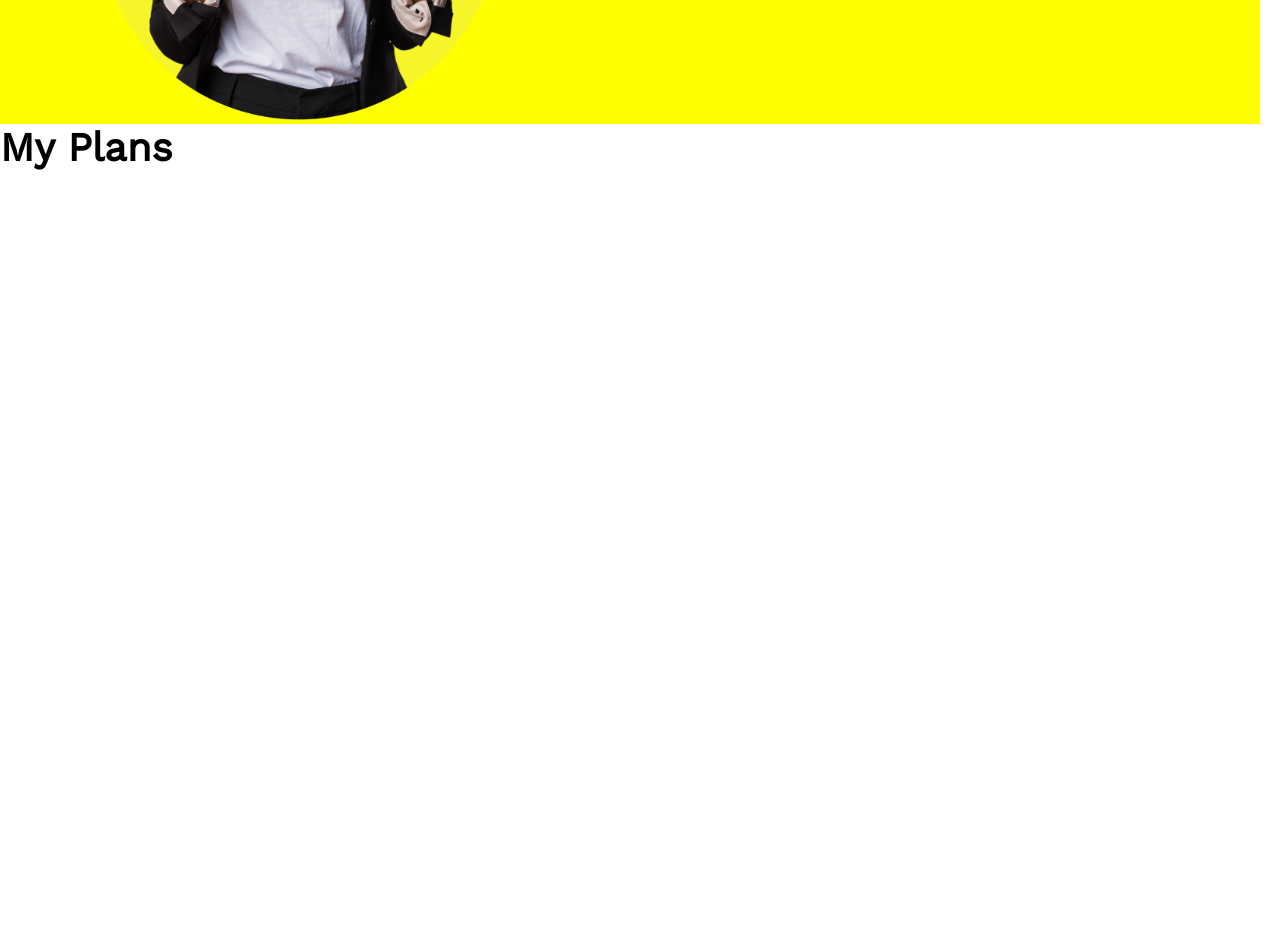
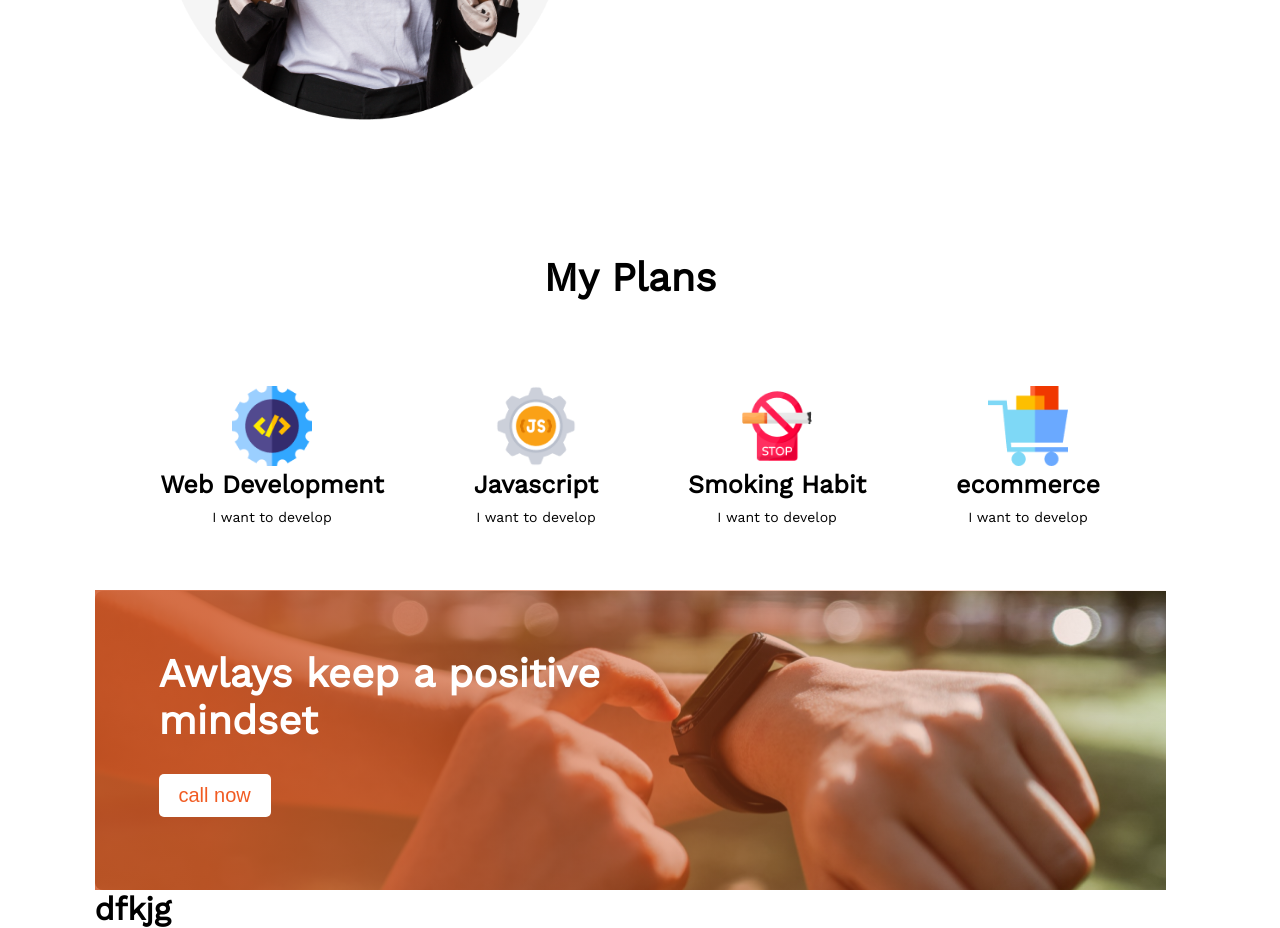
Before and after one commit to golam-kibriya123/new-year-assingment, a plain HTML site: page index.html in a window 1280 px wide. Shown: the part 1280-2208 px from the top of the page. Before the commit the page ends 1747 px from the top, so only its background shows below. Drawn offline with nearby package versions, Linux system fonts and the light colour scheme.

Commit message:
positive mindset section added

```diff
--- a/index.html
+++ b/index.html
@@ -56,30 +56,40 @@
             <h1 class="section-title">My Plans</h1>
             <div class="plans">
                 <div class="plan">
-                    <img src="" alt="">
-                    <h1 class="section-title"></h1>
-                    <p class="description"></p>
+                    <img src="./images/icons/web.png" alt="">
+                    <h1 class="section-title">Web Development</h1>
+                    <p class="description">I want to develop</p>
                 </div>
                 <div class="plan">
-                    <img src="" alt="">
-                    <h1 class="section-title"></h1>
-                    <p class="description"></p>
+                    <img src="./images/icons/js.png" alt="">
+                    <h1 class="section-title">Javascript</h1>
+                    <p class="description">I want to develop</p>
                 </div>
                 <div class="plan">
-                    <img src="" alt="">
-                    <h1 class="section-title"></h1>
-                    <p class="description"></p>
+                    <img src="./images/icons/smoke.png" alt="">
+                    <h1 class="section-title">Smoking Habit</h1>
+                    <p class="description">I want to develop</p>
                 </div>
                 <div class="plan">
-                    <img src="" alt="">
-                    <h1 class="section-title"></h1>
-                    <p class="description"></p>
+                    <img src="./images/icons/ecom.png" alt="">
+                    <h1 class="section-title">ecommerce</h1>
+                    <p class="description">I want to develop</p>
                 </div>
             </div>
 
         </section>
 
-
+        <!-- Awlays keep a positive mindset -->
+        <section class="mindset">
+            <div class="mindset-content">
+                <h1 class="section-title"> Awlays keep a positive <br>
+                    mindset</h1>
+                <button class="btn">
+                    call now
+                </button>
+            </div>
+        </section>
+        <div><h1>dfkjg</h1></div>
     </main>
     <footer>
 
--- a/styles/style.css
+++ b/styles/style.css
@@ -11,6 +11,10 @@ body {
     align-items: center;
     justify-content: center;
 
+}
+
+main {
+    width: 85%;
 }
 
 header {
@@ -44,7 +48,6 @@ header {
     background-color: #F15B22;
     border: none;
     color: #fff;
-    font-weight: 600;
     font-size: 20px;
     border-radius: 5px;
 }
@@ -56,7 +59,6 @@ header {
     display: flex;
     flex-direction: row;
     justify-content: space-around;
-    background-color: yellow;
 }
 
 .failure-img {}
@@ -93,3 +95,67 @@ header {
     color: green;
     font-weight: 100;
 }
+
+/* my-plans */
+.my-plans {
+    display: flex;
+    flex-direction: column;
+    align-items: center;
+    margin-top: 130px;
+}
+
+.plans {
+    display: flex;
+    flex-direction: row;
+    justify-content: space-around;
+    align-items: center;
+    text-align: center;
+
+    margin: 40px 0px 0 0px;
+}
+
+.plans .plan {
+    padding: 40px;
+    margin: 5px;
+}
+
+.plans .plan img {
+    height: 80px;
+}
+
+.plans .plan .section-title {
+    font-weight: 700;
+    font-size: 25px;
+}
+
+.plans .plan .description {
+    padding-top: 10px;
+}
+
+/* mindset */
+.mindset {
+    background-image: url(../images/watch.png);
+    background-repeat: no-repeat;
+    background-size: cover;
+    width: 100%;
+    height: 300px;
+    overflow: hidden;
+
+}
+
+.mindset-content {
+    color: #fff;
+    width: 100%;
+    height: 100%;
+    background-image: linear-gradient(90deg, #cd5221d3 10%, rgba(241, 91, 34, 0) 100%);
+    padding: 60px 0 0 64px;
+
+}
+
+.mindset-content>.btn {
+    margin-top: 30px;
+    color: #F15B22;
+    background-color: #fff;
+
+
+}
```
